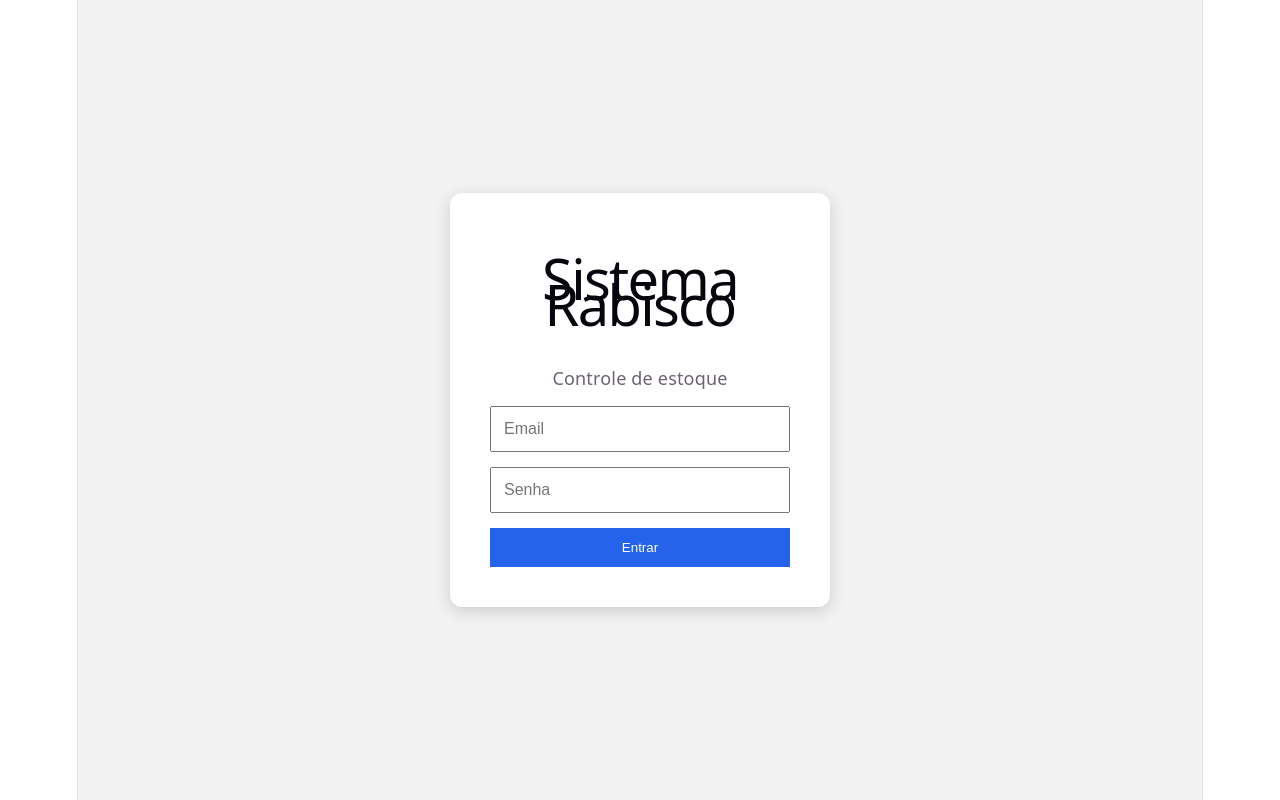
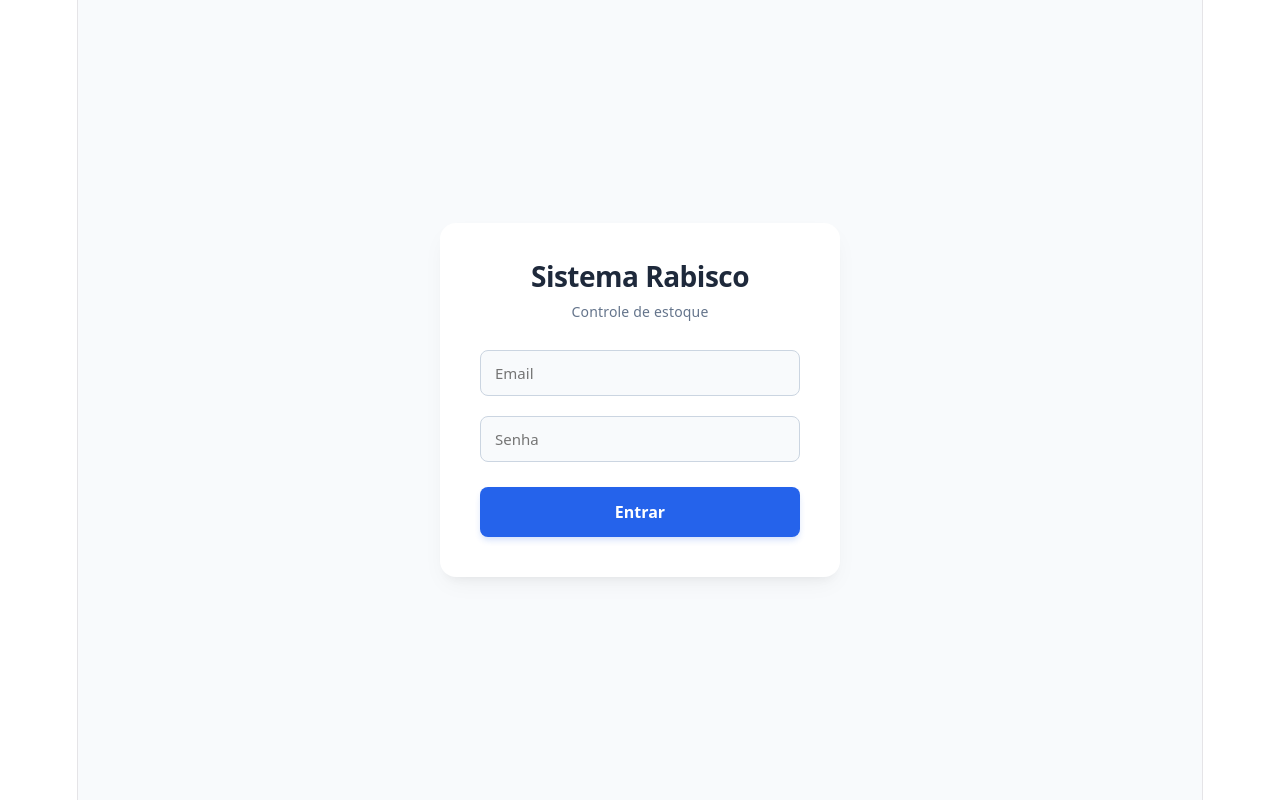
Before and after one commit to lispz1610/Trab-MS, a React app in the folder frontend/: page / in a window 1280 px wide. Built offline with nearby package versions, Linux system fonts and the light colour scheme; the HTML template or start-up script is replaced by a standard one.

Commit message:
Update Login.jsx

```diff
--- a/frontend/src/pages/Login.jsx
+++ b/frontend/src/pages/Login.jsx
@@ -1,29 +1,22 @@
 import { useState } from "react";
 
-
-function Login() {
-
+function Login({ onLoginSucesso }) {
     const [email, setEmail] = useState("");
     const [senha, setSenha] = useState("");
     const [mensagem, setMensagem] = useState("");
 
-
     async function fazerLogin(e) {
-
         e.preventDefault();
         console.log("CLIQUEI NO LOGINNNN");
 
         try {
-
             const resposta = await fetch(
                 "http://localhost:3000/login",
                 {
                     method: "POST",
-
                     headers: {
                         "Content-Type": "application/json"
                     },
-
                     body: JSON.stringify({
                         email,
                         senha
@@ -31,196 +24,140 @@ function Login() {
                 }
             );
 
-
             const dados = await resposta.json();
-
             console.log("RESPOSTA DO SERVIDOR:", dados);
 
             if (dados.sucesso) {
-
                 setMensagem("Login realizado com sucesso!");
-
                 localStorage.setItem(
                     "usuario",
                     JSON.stringify(dados.usuario)
                 );
-
-
-                console.log(
-                    "Usuário:",
-                    dados.usuario
-                );
-
-
-
+                console.log("Usuário:", dados.usuario);
+                onLoginSucesso(dados.usuario);
             } else {
-
-                setMensagem(
-                    "Email ou senha inválidos"
-                );
-
+                setMensagem("Email ou senha inválidos");
             }
 
-
         } catch (erro) {
-
-            setMensagem(
-                "Erro ao conectar com servidor"
-            );
-
+            setMensagem("Erro ao conectar com servidor");
         }
-
     }
 
+    return (
+        <div style={styles.container}>
+            <form onSubmit={fazerLogin} style={styles.card}>
 
-
-    return (
-
-        <div style={styles.container}>
-
-
-            <form
-                onSubmit={fazerLogin}
-                style={styles.card}
-            >
-
-                <h1>
+                <h1 style={styles.title}>
                     Sistema Rabisco
                 </h1>
 
-
-                <p>
+                <p style={styles.subtitle}>
                     Controle de estoque
                 </p>
 
+                <input
+                    type="email"
+                    placeholder="Email"
+                    value={email}
+                    onChange={(e) => setEmail(e.target.value)}
+                    style={styles.input}
+                />
 
                 <input
-
-                    type="email"
-
-                    placeholder="Email"
-
-                    value={email}
-
-                    onChange={
-                        (e) => setEmail(e.target.value)
-                    }
-
+                    type="password"
+                    placeholder="Senha"
+                    value={senha}
+                    onChange={(e) => setSenha(e.target.value)}
                     style={styles.input}
-
                 />
 
-
-                <input
-
-                    type="password"
-
-                    placeholder="Senha"
-
-                    value={senha}
-
-                    onChange={
-                        (e) => setSenha(e.target.value)
-                    }
-
-                    style={styles.input}
-
-                />
-
-
-                <button
-                    type="submit"
-                    style={styles.button}
-                >
-
+                <button type="submit" style={styles.button}>
                     Entrar
-
                 </button>
 
-
-                {
-                    mensagem &&
-                    <p>
+                {mensagem && (
+                    <p style={styles.message}>
                         {mensagem}
                     </p>
-                }
-
+                )}
 
             </form>
-
-
         </div>
-
     );
-
 }
 
-
-
 const styles = {
-
-
     container: {
-
         height: "100vh",
-
         display: "flex",
-
         justifyContent: "center",
-
         alignItems: "center",
-
-        background: "#f2f2f2"
-
+        background: "#f8fafc",
+        fontFamily: "system-ui, -apple-system, sans-serif"
     },
 
-
     card: {
-
         background: "white",
-
         padding: "40px",
-
-        borderRadius: "12px",
-
-        width: "300px",
-
-        boxShadow: "0 4px 15px #ccc",
-
+        borderRadius: "16px",
+        width: "320px",
+        boxShadow: "0 10px 25px -5px rgba(0, 0, 0, 0.05), 0 8px 10px -6px rgba(0, 0, 0, 0.05)",
         display: "flex",
-
         flexDirection: "column",
-
-        gap: "15px"
-
+        gap: "20px"
     },
 
+    title: {
+        fontSize: "28px",
+        fontWeight: "700",
+        color: "#1e293b",
+        margin: "0",
+        textAlign: "center",
+        letterSpacing: "-0.5px"
+    },
+
+    subtitle: {
+        fontSize: "14px",
+        color: "#64748b",
+        marginTop: "-10px",
+        marginBottom: "5px",
+        textAlign: "center",
+        fontWeight: "500"
+    },
 
     input: {
-
-        padding: "12px",
-
-        fontSize: "16px"
-
+        padding: "12px 14px",
+        fontSize: "15px",
+        borderRadius: "8px",
+        border: "1px solid #cbd5e1",
+        outline: "none",
+        backgroundColor: "#f8fafc",
+        fontFamily: "inherit",
+        transition: "border-color 0.2s"
     },
 
+    button: {
+        padding: "14px",
+        background: "#2563eb",
+        color: "white",
+        border: "none",
+        borderRadius: "8px",
+        fontSize: "16px",
+        fontWeight: "600",
+        cursor: "pointer",
+        fontFamily: "inherit",
+        marginTop: "5px",
+        boxShadow: "0 4px 6px -1px rgba(37, 99, 235, 0.2)"
+    },
 
-    button: {
-
-        padding: "12px",
-
-        background: "#2563eb",
-
-        color: "white",
-
-        border: "none",
-
-        cursor: "pointer"
-
+    message: {
+        fontSize: "14px",
+        color: "#dc2626",
+        textAlign: "center",
+        margin: "5px 0 0 0",
+        fontWeight: "500"
     }
-
-
 };
 
-
 export default Login;
```
